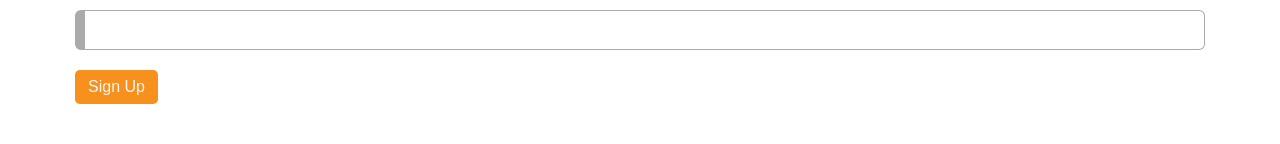
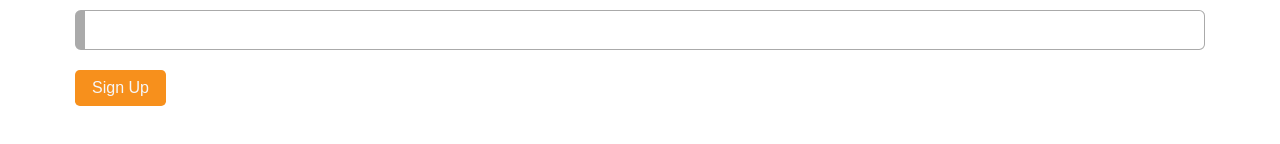
Before and after one commit to pedrofrohmut/ecommerce, a React (Create React App) app in the folder client/: page / in a window 1280 px wide. Shown: the part 520-664 px from the top of the page. Built offline with nearby package versions, Linux system fonts and the light colour scheme.

Commit message:
Different border for form input

```diff
--- a/client/src/components/globals/Form/Form.jsx
+++ b/client/src/components/globals/Form/Form.jsx
@@ -17,6 +17,10 @@ const FormStyled = styled.form`
     display: block;
     padding: 5px 0;
   }
+
+  input {
+    border-left: 10px solid var(--grey5);
+  }
 `
 
 export default Form
--- a/client/src/index.css
+++ b/client/src/index.css
@@ -48,12 +48,11 @@ input {
   width: 100%;
   padding: 8px 16px;
   border: 1px solid var(--grey5);
-  border-left: 10px solid var(--grey5);
   border-radius: 0.3em;
 }
 
 button {
-  padding: 7px 12px;
+  padding: 8px 16px;
   font-size: 1rem;
   border: 1px solid transparent;
   border-radius: 0.3em;
```
